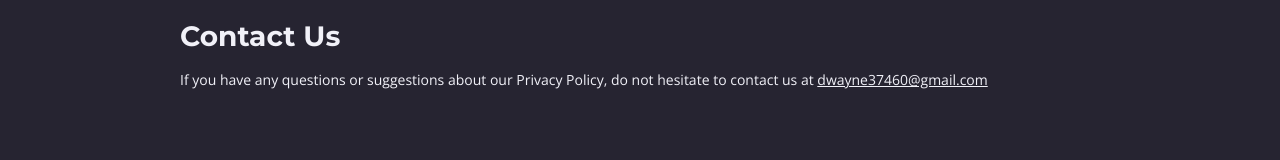
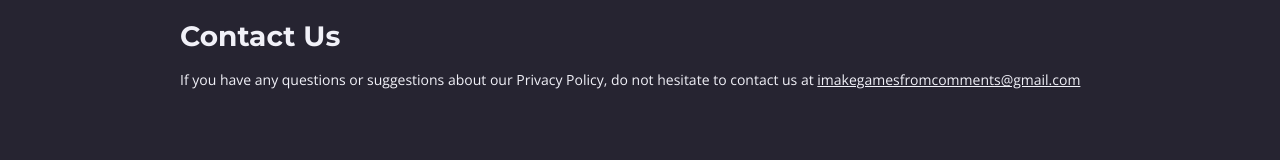
Before and after one commit to wabys32/IMGFC-website, a plain HTML site: page privacy-policy.html in a window 1280 px wide. Shown: the part 2339-2499 px from the top of the page. Drawn offline with nearby package versions, Linux system fonts and the light colour scheme.

Commit message:
Update privacy-policy.html

```diff
--- a/privacy-policy.html
+++ b/privacy-policy.html
@@ -225,7 +225,7 @@
 
                     <div class="text-container">
                         <h3>Contact Us</h3>
-                        <p>If you have any questions or suggestions about our Privacy Policy, do not hesitate to contact us at <a href="https://gmail.com" target="_blank">dwayne37460@gmail.com</a></p>
+                        <p>If you have any questions or suggestions about our Privacy Policy, do not hesitate to contact us at <a href="https://gmail.com" target="_blank">imakegamesfromcomments@gmail.com</a></p>
                     </div> <!-- end of text container -->
 
 
```
